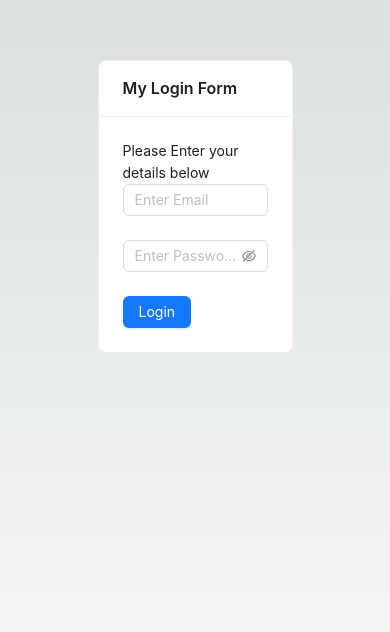
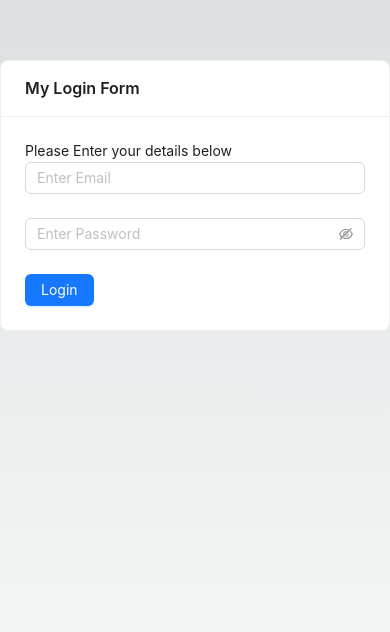
Before and after one commit to Dogunfx/Login-Form, a Next.js app: page / in a window 390 px wide. Shown: the part 148-780 px from the top of the page. Built offline with nearby package versions, Linux system fonts and the light colour scheme.

Commit message:
update mobile design

```diff
--- a/app/components/login.jsx
+++ b/app/components/login.jsx
@@ -3,7 +3,7 @@ import { Button, Input, Form, Card } from "antd";
 
 export default function Login() {
   return (
-    <Card title="My Login Form" className="w-1/2 m-auto mt-52">
+    <Card title="My Login Form" className="sm:w-1/2 m-auto mt-52">
       <p>Please Enter your details below</p>
       <Form>
         <Form.Item>
```
